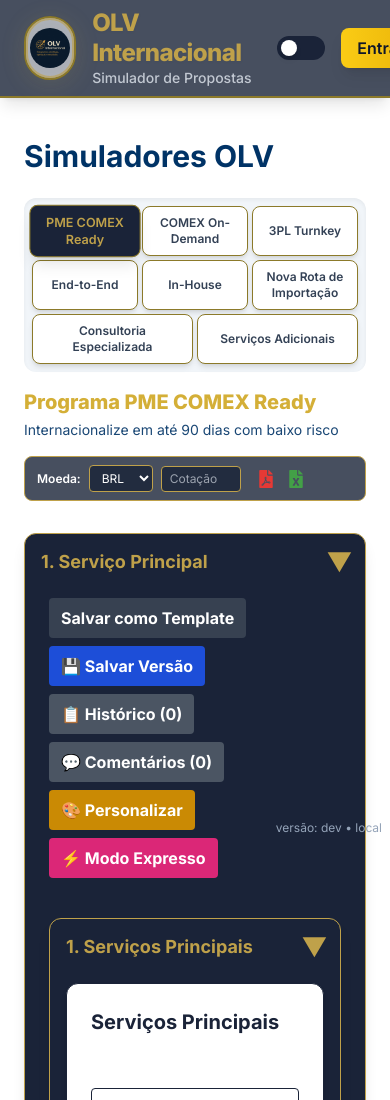
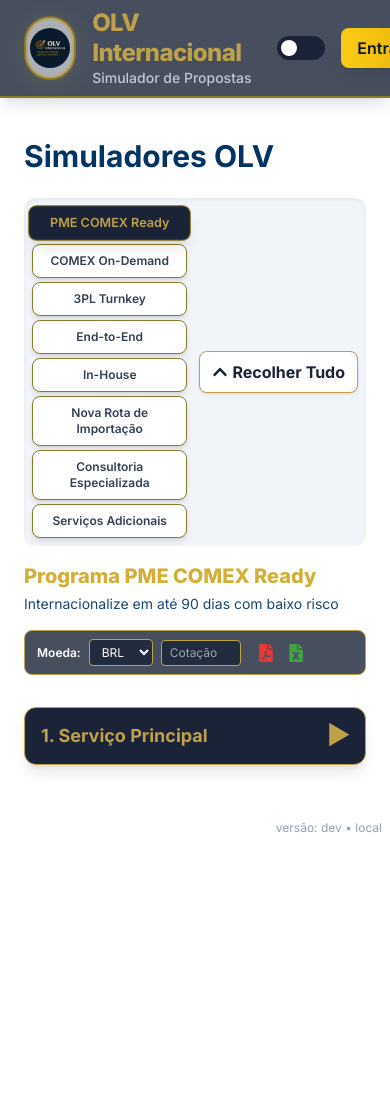
Before and after one commit to OLVCORE/olv-quote-builder, a Next.js app: page /admin/quote-incompany in a window 390 px wide. Shown: the top 1100 px of the page. After the commit the page ends 877 px from the top, so only its background shows below. Built offline with nearby package versions, Linux system fonts and the light colour scheme; no server answers.

Commit message:
feat: botão universal de expandir/recolher todas as abas, integração com Collapsible e ServiceForm, remoção do botão de Serviços Adicionais

```diff
--- a/src/components/ServiceForm.tsx
+++ b/src/components/ServiceForm.tsx
@@ -17,9 +17,10 @@
   config: ServiceConfig;
   currency: string;
   customRate: string;
+  expandAll?: boolean;
 }
 
-export default function ServiceForm({ config, currency, customRate }: Props) {
+export default function ServiceForm({ config, currency, customRate, expandAll }: Props) {
   const [values, setValues] = useState<Record<string, any>>(
     Object.fromEntries(config.inputs.map((i) => [i.key, i.default]))
   );
@@ -425,15 +426,15 @@
   return (
     <div className="w-full max-w-6xl mx-auto flex flex-col gap-4 sm:gap-6 lg:gap-8 px-2 sm:px-4 md:px-6">
       {renderAcoesAvancadas()}
-      <Collapsible title="1. Serviços Principais">{renderServicosPrincipais()}</Collapsible>
+      <Collapsible title="1. Serviços Principais" expanded={expandAll}>{renderServicosPrincipais()}</Collapsible>
       {(values.linhasAdicionais && values.linhasAdicionais.length > 0) ? (
-        <Collapsible title="2. Serviços Adicionais"><ServicosAdicionaisTable values={values} setValues={setValues} /></Collapsible>
+        <Collapsible title="2. Serviços Adicionais" expanded={expandAll}><ServicosAdicionaisTable values={values} setValues={setValues} /></Collapsible>
       ) : null}
-      <Collapsible title="3. Impostos">{renderImpostos()}</Collapsible>
-      <Collapsible title="4. Resultado">{renderResultados()}</Collapsible>
-      <Collapsible title="5. Breakdown Detalhado">{renderBreakdown()}</Collapsible>
-      <Collapsible title="6. Tabela de Tarifas e Condições">{renderTabelaTarifas()}</Collapsible>
-      <Collapsible title="7. Observações Gerais">{renderObservacoes()}</Collapsible>
+      <Collapsible title="3. Impostos" expanded={expandAll}>{renderImpostos()}</Collapsible>
+      <Collapsible title="4. Resultado" expanded={expandAll}>{renderResultados()}</Collapsible>
+      <Collapsible title="5. Breakdown Detalhado" expanded={expandAll}>{renderBreakdown()}</Collapsible>
+      <Collapsible title="6. Tabela de Tarifas e Condições" expanded={expandAll}>{renderTabelaTarifas()}</Collapsible>
+      <Collapsible title="7. Observações Gerais" expanded={expandAll}>{renderObservacoes()}</Collapsible>
       {renderAcoes()}
     </div>
   );
--- a/src/components/SimulatorTabs.tsx
+++ b/src/components/SimulatorTabs.tsx
@@ -3,7 +3,7 @@
 import { allServices } from '@/lib/services';
 import ServiceForm from '@/components/ServiceForm';
 import * as Tabs from '@radix-ui/react-tabs';
-import { FaFilePdf, FaFileExcel } from 'react-icons/fa';
+import { FaFilePdf, FaFileExcel, FaChevronDown, FaChevronUp } from 'react-icons/fa';
 import { AdminProvider } from './AdminContext';
 import Collapsible from './UI/Collapsible';
 
@@ -55,10 +55,13 @@
     alert('Exportação XLSX de toda a proposta ainda não implementada.');
   };
 
+  const [expandAll, setExpandAll] = useState(true);
+
   return (
     <>
       <Tabs.Root value={selectedTab} onValueChange={setSelectedTab} className="w-full">
-        <Tabs.List className="flex flex-wrap gap-1 sm:gap-2 bg-slate-100 dark:bg-olvblue p-2 rounded-xl mb-4 sm:mb-6 shadow-inner">
+        <div className="flex flex-wrap gap-1 sm:gap-2 bg-slate-100 dark:bg-olvblue p-2 rounded-xl mb-4 sm:mb-6 shadow-inner items-center">
+          <Tabs.List className="flex-1 flex flex-wrap gap-1 sm:gap-2">
             {tabList.map(tab => (
               <Tabs.Trigger
                 key={tab.value}
@@ -69,6 +72,14 @@
               </Tabs.Trigger>
             ))}
           </Tabs.List>
+          <button
+            className="ml-2 flex items-center gap-1 px-3 py-2 rounded-lg border border-ourovelho bg-white dark:bg-[#181f33] text-olvblue dark:text-ourovelho font-bold shadow hover:bg-ourovelho/10 dark:hover:bg-ourovelho/20"
+            title={expandAll ? 'Recolher todas as seções' : 'Expandir todas as seções'}
+            onClick={() => setExpandAll(e => !e)}
+          >
+            {expandAll ? <FaChevronUp /> : <FaChevronDown />} {expandAll ? 'Recolher Tudo' : 'Expandir Tudo'}
+          </button>
+        </div>
         {/* Bloco global de câmbio/ícones ao lado do nome do serviço */}
         <div className="flex flex-col md:flex-row md:items-center md:justify-between gap-4 mb-4">
           {selectedService && (
--- a/src/components/UI/Collapsible.tsx
+++ b/src/components/UI/Collapsible.tsx
@@ -1,12 +1,16 @@
-import React, { useState } from 'react';
+import React, { useState, useEffect } from 'react';
 
 interface Props {
   title: string;
   children: React.ReactNode;
+  expanded?: boolean;
 }
 
-export default function Collapsible({ title, children }: Props) {
-  const [open, setOpen] = useState(true);
+export default function Collapsible({ title, children, expanded }: Props) {
+  const [open, setOpen] = useState(expanded ?? false);
+  useEffect(() => {
+    if (expanded !== undefined) setOpen(expanded);
+  }, [expanded]);
   return (
     <div className="mb-6 border border-ourovelho rounded-xl bg-olvblue dark:bg-bg-dark-secondary shadow-lg">
       <button
```
Lines whose indentation alone changed are shown as unchanged.
